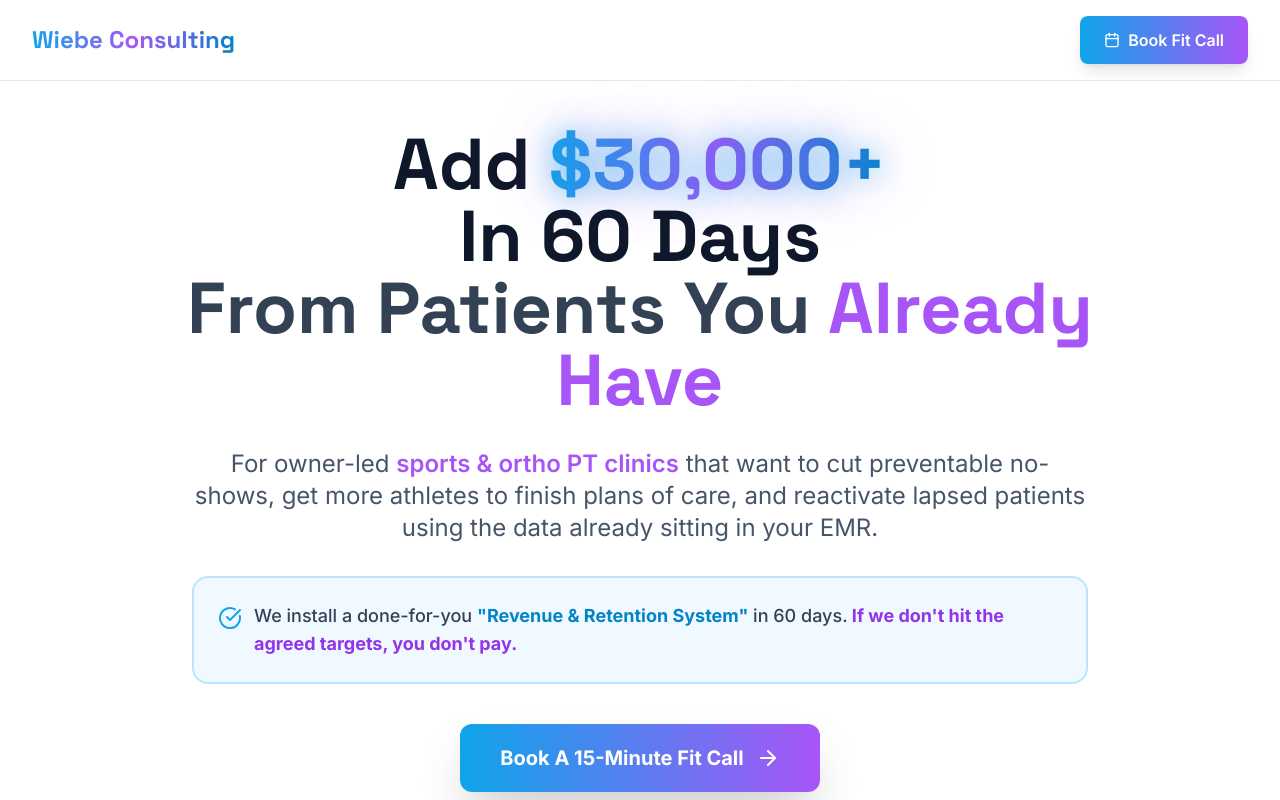
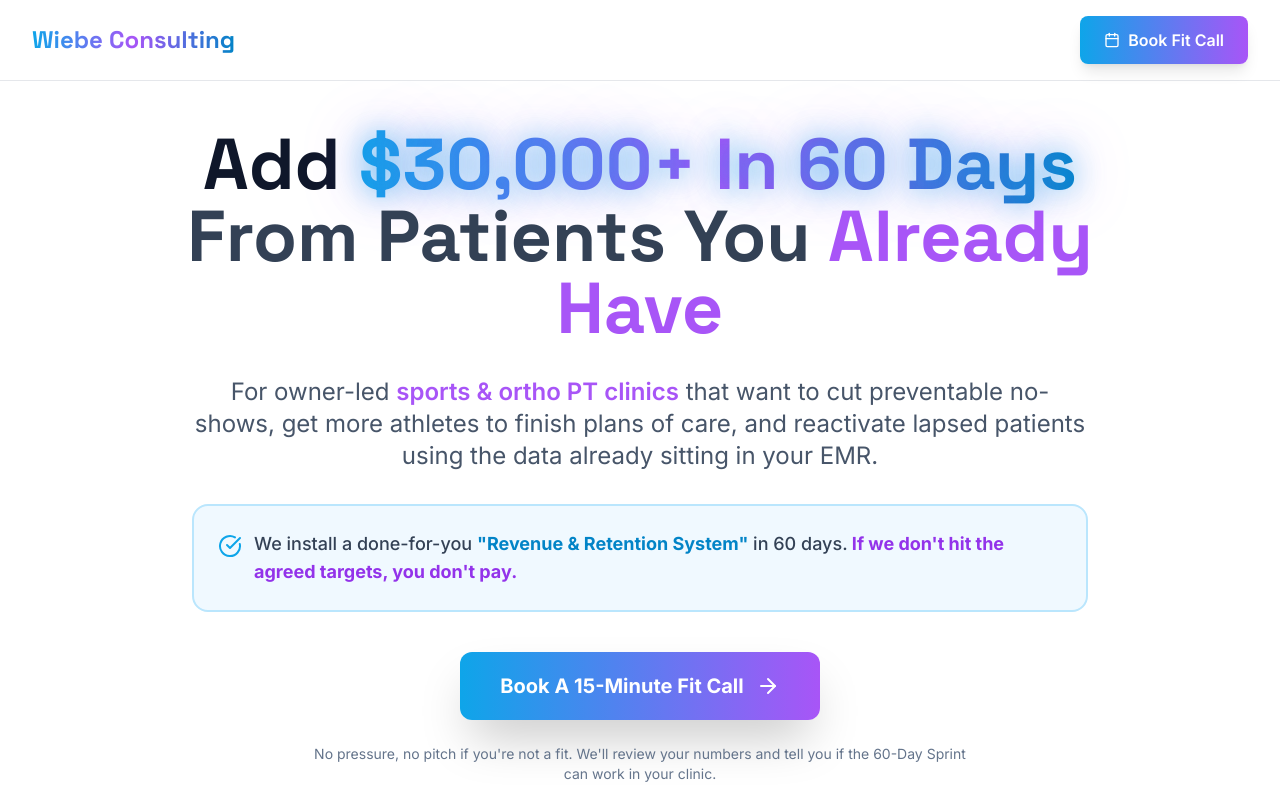
Before and after one commit to WiebeConsulting/wiebe-consulting-website, a Next.js app: page / in a window 1280 px wide. Shown: the top 800 px of the page. Built offline with nearby package versions, Linux system fonts and the light colour scheme.

Commit message:
v1.01 - Hero section: Put 'Add \0,000+ In 60 Days' on single line for better visual impact

```diff
--- a/components/HeroSection.tsx
+++ b/components/HeroSection.tsx
@@ -43,9 +43,7 @@ export default function HeroSection() {
           {/* Main Headline */}
           <h1 className="text-5xl sm:text-6xl lg:text-7xl font-display font-bold mb-8 leading-tight">
             <span className="text-slate-900 dark:text-white">Add </span>
-            <span className="gradient-text glow-effect">$30,000+</span>
-            <br />
-            <span className="text-slate-900 dark:text-white">In 60 Days</span>
+            <span className="gradient-text glow-effect">$30,000+ In 60 Days</span>
             <br />
             <span className="text-slate-700 dark:text-slate-300">From Patients You </span>
             <span className="text-accent-500">Already Have</span>
--- a/package.json
+++ b/package.json
@@ -1,6 +1,6 @@
 {
   "name": "wiebe-consulting-v1",
-  "version": "1.0.0",
+  "version": "1.01.0",
   "private": true,
   "scripts": {
     "dev": "next dev -p 3005",
```
Also changed, not shown: 1 other file (tests, documents, lock files or other folders).
